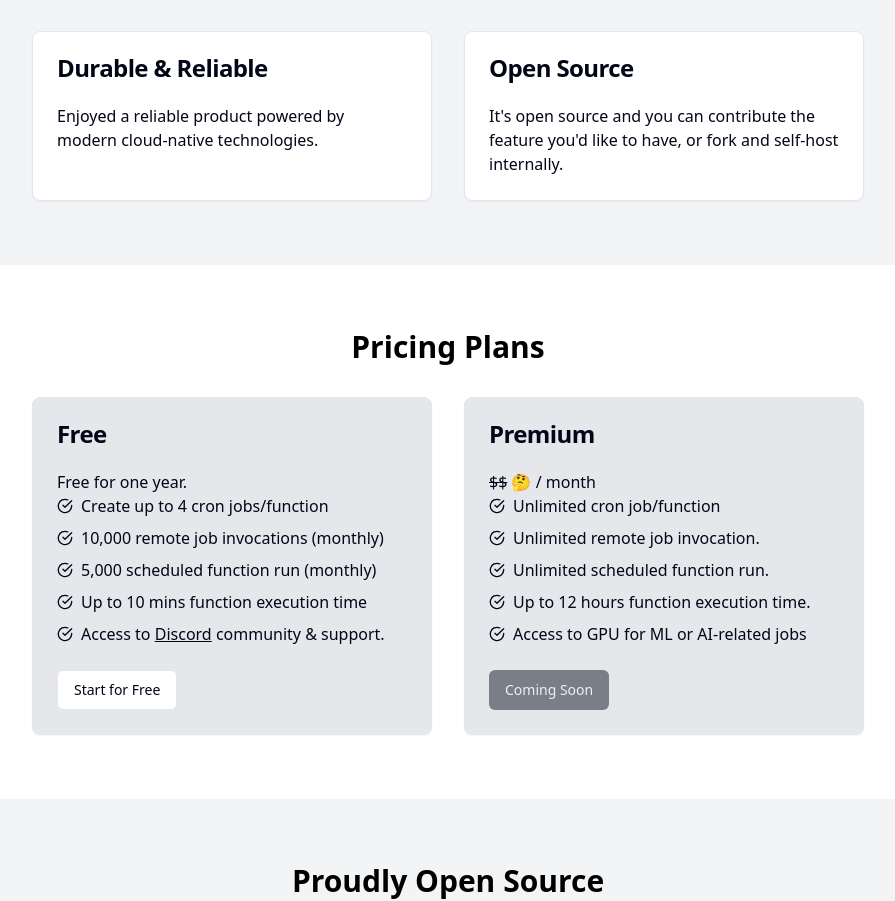
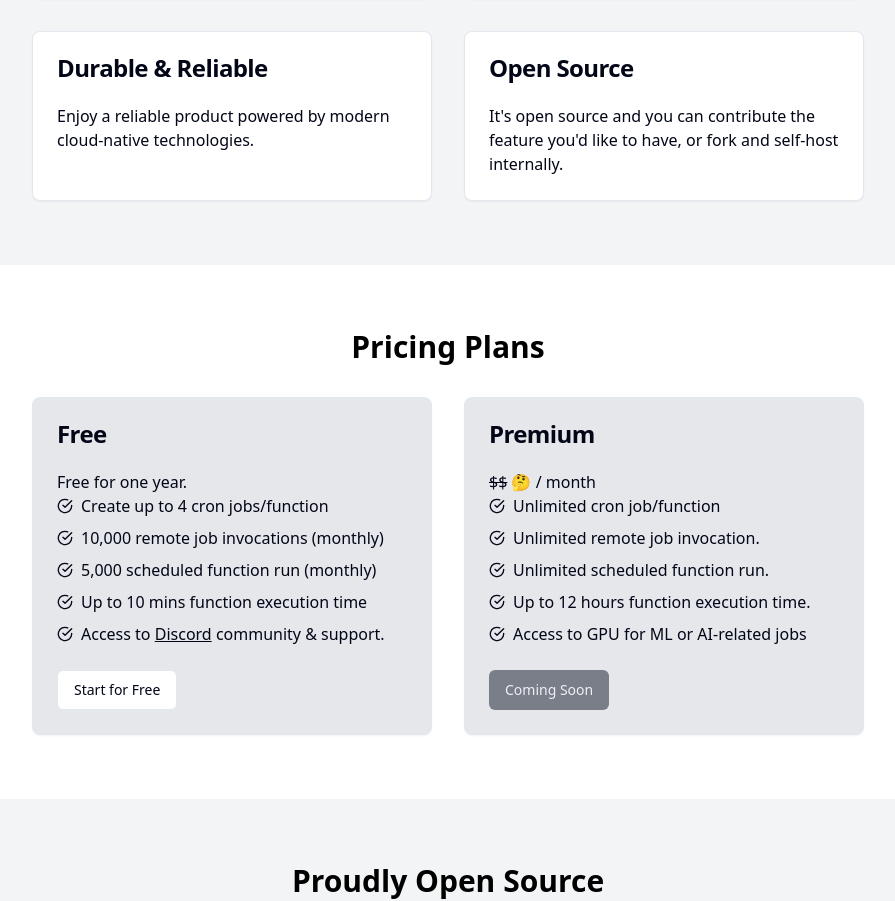
Before and after one commit to pmbanugo/cron-atlas, a React (Vite) app in the folder apps/website/: page / in a window 1280 px wide. Shown: the part 1960-2861 px from the top of the page, without its empty margins (192-1087 px from the left). Built offline with nearby package versions, Linux system fonts and the light colour scheme.

Commit message:
website: correct grammar"enjoyed"

```diff
--- a/apps/website/src/pages/home.tsx
+++ b/apps/website/src/pages/home.tsx
@@ -171,7 +171,7 @@ export default function Home() {
                 <CardTitle>Durable & Reliable</CardTitle>
               </CardHeader>
               <CardContent>
-                Enjoyed a reliable product powered by modern cloud-native
+                Enjoy a reliable product powered by modern cloud-native
                 technologies.
               </CardContent>
             </Card>
```
